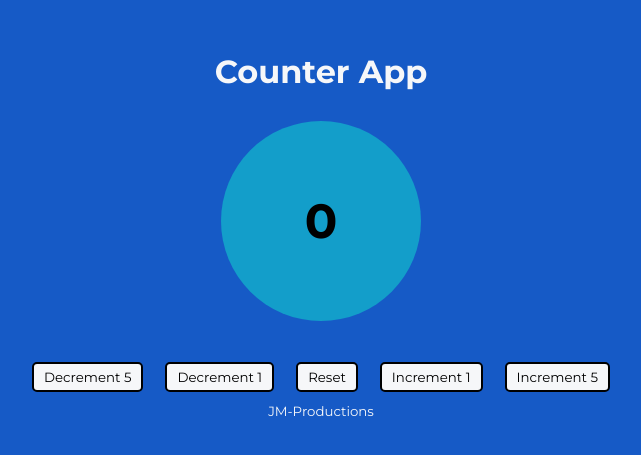
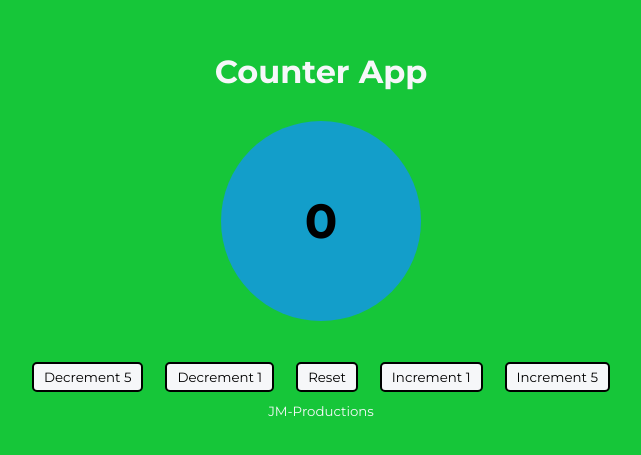
Before and after one commit to jekku123/cicd_team_task2_counter, a React (Create React App) app: page / in a window 1280 px wide. Shown: the part 165-620 px from the top of the page, without its empty margins (319-960 px from the left). Built offline with nearby package versions, Linux system fonts and the light colour scheme.

Commit message:
bg color change

```diff
--- a/src/App.css
+++ b/src/App.css
@@ -7,7 +7,7 @@
 .App {
   font-family: "Montserrat", sans-serif;
   color: #f6f7f9;
-  background-color: #165ac6;
+  background-color: #16c639;
   height: 100vh;
   display: flex;
   flex-direction: column;
```
